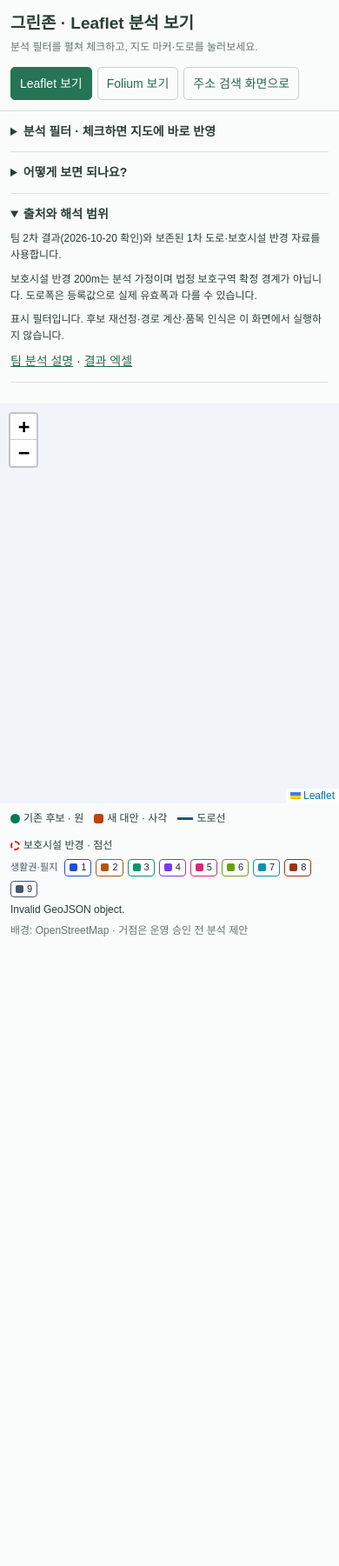
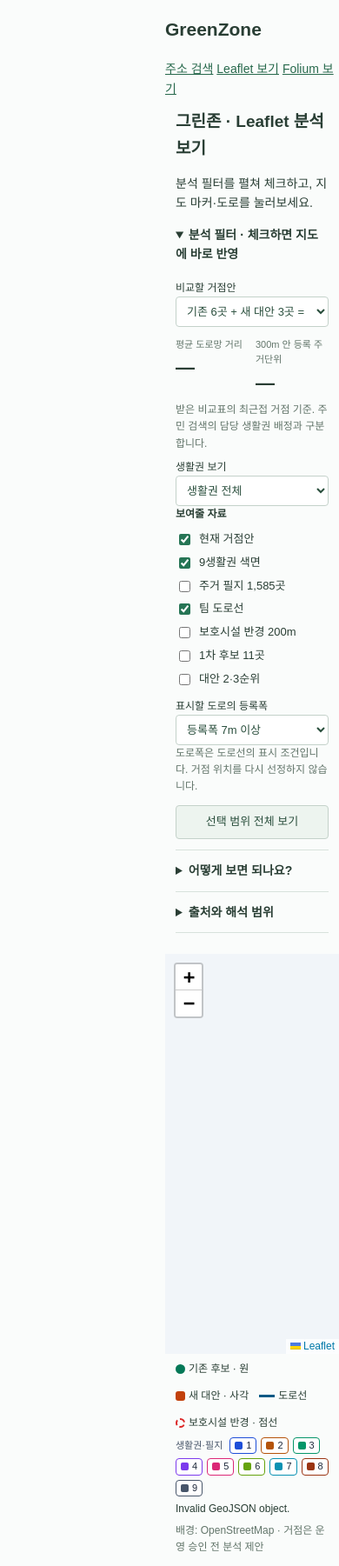
Before and after one commit to Han-think/greenzone_ai, a FastAPI app: page /analysis in a window 390 px wide, after a click on "분석 필터 · 체크하면 지도에 바로 반영". Shown: the whole page at 87% size. Before the commit the page ends 1077 px from the top, so only its background shows below. Run offline with FastAPI, Linux system fonts and the light colour scheme; parts of the project's set-up code (start-up, migrations or seed data) failed here and were passed over.

Commit message:
네비게이션 바 추가

```diff
--- a/static/analysis.css
+++ b/static/analysis.css
@@ -1,65 +1,361 @@
-* { box-sizing:border-box; }
-body { margin:0; font:14px/1.6 'Malgun Gothic',sans-serif; color:#293e34; background:#fafcfb; }
-header { padding:15px 20px; display:flex; align-items:center; justify-content:space-between; gap:12px; border-bottom:1px solid #d8e2dc; }
-h1 { font-size:21px; margin:0; }
-header p { margin:3px 0 0; font-size:12px; color:#62756a; }
-a { color:#27694c; }
-header a { flex-shrink:0; padding:7px 10px; border:1px solid #c4d2ca; border-radius:5px; text-decoration:none; }
-.report-nav { display:flex; flex-wrap:wrap; gap:6px; }
-.report-nav a[aria-current="page"] { background:#257455; border-color:#257455; color:white; }
-.analysis-layout { display:grid; grid-template-columns:330px minmax(0,1fr); min-height:calc(100vh - 88px); }
-aside { padding:16px; border-right:1px solid #d8e2dc; }
-details { margin-bottom:12px; border-bottom:1px solid #d8e2dc; padding-bottom:12px; }
-summary { cursor:pointer; font-weight:bold; }
-.filter-content { padding-top:10px; }
-.filter-content > label { display:block; margin-top:10px; font-size:12px; }
-select,button { width:100%; font:inherit; font-size:13px; padding:8px; border:1px solid #c4d2ca; border-radius:4px; background:white; color:#294e3c; }
-button { margin-top:12px; cursor:pointer; background:#edf4ef; }
-.metrics { display:grid; grid-template-columns:1fr 1fr; gap:8px; margin:12px 0 4px; }
-.metrics span { display:block; font-size:11px; color:#62756a; }
-.metrics strong { font-size:22px; font-variant-numeric:tabular-nums; }
-small { display:block; font-size:12px; color:#62756a; }
-fieldset { padding:6px 0 0; border:0; margin:10px 0; }
-legend { font-size:12px; font-weight:bold; padding:0; }
-fieldset label { display:flex; gap:7px; align-items:center; padding:3px 0; font-size:13px; }
-input { accent-color:#267555; }
-input:disabled + span { color:#8b9990; }
-.help-panel p,.source-panel p { font-size:12px; margin:8px 0; }
-.help-panel ol { padding-left:20px; font-size:12px; margin:8px 0; }
-.help-panel li { margin:4px 0; }
-main { min-width:0; position:relative; }
-#analysisMap { height:calc(100vh - 218px); min-height:420px; background:#f1f5f9; }
-#foliumMap { display:block; width:100%; height:calc(100vh - 218px); min-height:420px; border:0; background:#f1f5f9; }
-.folium-status { margin:5px 12px; font-size:12px; }
-.legend { display:flex; flex-wrap:wrap; gap:12px; padding:8px 12px 0; font-size:12px; }
-.legend span { display:inline-flex; align-items:center; gap:4px; }
-.legend i { width:11px; height:11px; border-radius:50%; background:#047857; }
-.legend .alternative { background:#c2410c; border-radius:3px; }
-.legend .road { background:#075985; width:18px; height:3px; border-radius:0; }
-.legend .protection { background:transparent; border:2px dashed #dc2626; }
-.zone-legend { display:flex; align-items:center; flex-wrap:wrap; gap:5px; padding:6px 12px 0; font-size:11px; }
-.zone-legend b { color:#475569; font-weight:normal; margin-right:3px; }
-.zone-legend span { display:inline-flex; align-items:center; gap:4px; background:white; border:1px solid; border-radius:4px; padding:0 5px; color:#1e293b; }
-.zone-legend i { width:9px; height:9px; border-radius:2px; }
-#analysisStatus { font-size:12px; margin:5px 12px; }
-#backgroundStatus { margin:0 12px 12px; }
-.leaflet-popup-content { line-height:1.6; overflow-wrap:anywhere; }
-.leaflet-popup-content p { margin:5px 0; }
-button:focus-visible,a:focus-visible,select:focus-visible,summary:focus-visible { outline:3px solid #91b9b0; }
-@media(max-width:760px) {
-    header { padding:12px; flex-wrap:wrap; }
-    h1 { font-size:19px; }
-    .analysis-layout { display:flex; flex-direction:column; }
-    aside { border-right:0; padding:12px; }
-    .filter-content { display:grid; grid-template-columns:1fr 1fr; gap:8px 12px; }
-    .filter-content > label { margin:0; align-self:center; }
-    .filter-content .metrics,.filter-content > small,.filter-content fieldset,.filter-content button { grid-column:1 / -1; }
-    fieldset { display:grid; grid-template-columns:1fr 1fr; gap:2px 8px; margin:0; }
-    #analysisMap,#foliumMap { height:460px; min-height:380px; }
+* {
+    box-sizing: border-box;
 }
-@media(max-width:390px) {
-    .filter-content { display:block; }
-    .filter-content > label { margin-top:8px; }
-    fieldset { display:block; }
+
+
+body {
+    margin: 0;
+    padding-left: 190px;
+    font: 14px/1.6 'Malgun Gothic', sans-serif;
+    color: #293e34;
+    background: #fafcfb;
 }
-@media(pointer:coarse) { fieldset label { min-height:40px; } select { font-size:16px; } }
+
+header {
+    padding: 15px 20px;
+    display: flex;
+    align-items: center;
+    justify-content: space-between;
+    gap: 12px;
+    border-bottom: 1px solid #d8e2dc;
+}
+
+h1 {
+    font-size: 21px;
+    margin: 0;
+}
+
+header p {
+    margin: 3px 0 0;
+    font-size: 12px;
+    color: #62756a;
+}
+
+a {
+    color: #27694c;
+}
+
+header a {
+    flex-shrink: 0;
+    padding: 7px 10px;
+    border: 1px solid #c4d2ca;
+    border-radius: 5px;
+    text-decoration: none;
+}
+
+.report-nav {
+    display: flex;
+    flex-wrap: wrap;
+    gap: 6px;
+}
+
+.report-nav a[aria-current="page"] {
+    background: #257455;
+    border-color: #257455;
+    color: white;
+}
+
+.analysis-layout {
+    display: grid;
+    grid-template-columns:330px minmax(0, 1fr);
+    min-height: calc(100vh - 88px);
+}
+
+aside {
+    padding: 16px;
+    border-right: 1px solid #d8e2dc;
+}
+
+details {
+    margin-bottom: 12px;
+    border-bottom: 1px solid #d8e2dc;
+    padding-bottom: 12px;
+}
+
+summary {
+    cursor: pointer;
+    font-weight: bold;
+}
+
+.filter-content {
+    padding-top: 10px;
+}
+
+.filter-content > label {
+    display: block;
+    margin-top: 10px;
+    font-size: 12px;
+}
+
+select, button {
+    width: 100%;
+    font: inherit;
+    font-size: 13px;
+    padding: 8px;
+    border: 1px solid #c4d2ca;
+    border-radius: 4px;
+    background: white;
+    color: #294e3c;
+}
+
+button {
+    margin-top: 12px;
+    cursor: pointer;
+    background: #edf4ef;
+}
+
+.metrics {
+    display: grid;
+    grid-template-columns:1fr 1fr;
+    gap: 8px;
+    margin: 12px 0 4px;
+}
+
+.metrics span {
+    display: block;
+    font-size: 11px;
+    color: #62756a;
+}
+
+.metrics strong {
+    font-size: 22px;
+    font-variant-numeric: tabular-nums;
+}
+
+small {
+    display: block;
+    font-size: 12px;
+    color: #62756a;
+}
+
+fieldset {
+    padding: 6px 0 0;
+    border: 0;
+    margin: 10px 0;
+}
+
+legend {
+    font-size: 12px;
+    font-weight: bold;
+    padding: 0;
+}
+
+fieldset label {
+    display: flex;
+    gap: 7px;
+    align-items: center;
+    padding: 3px 0;
+    font-size: 13px;
+}
+
+input {
+    accent-color: #267555;
+}
+
+input:disabled + span {
+    color: #8b9990;
+}
+
+.help-panel p, .source-panel p {
+    font-size: 12px;
+    margin: 8px 0;
+}
+
+.help-panel ol {
+    padding-left: 20px;
+    font-size: 12px;
+    margin: 8px 0;
+}
+
+.help-panel li {
+    margin: 4px 0;
+}
+
+main {
+    min-width: 0;
+    position: relative;
+}
+
+#analysisMap {
+    height: calc(100vh - 218px);
+    min-height: 420px;
+    background: #f1f5f9;
+}
+
+#foliumMap {
+    display: block;
+    width: 100%;
+    height: calc(100vh - 218px);
+    min-height: 420px;
+    border: 0;
+    background: #f1f5f9;
+}
+
+.folium-status {
+    margin: 5px 12px;
+    font-size: 12px;
+}
+
+.legend {
+    display: flex;
+    flex-wrap: wrap;
+    gap: 12px;
+    padding: 8px 12px 0;
+    font-size: 12px;
+}
+
+.legend span {
+    display: inline-flex;
+    align-items: center;
+    gap: 4px;
+}
+
+.legend i {
+    width: 11px;
+    height: 11px;
+    border-radius: 50%;
+    background: #047857;
+}
+
+.legend .alternative {
+    background: #c2410c;
+    border-radius: 3px;
+}
+
+.legend .road {
+    background: #075985;
+    width: 18px;
+    height: 3px;
+    border-radius: 0;
+}
+
+.legend .protection {
+    background: transparent;
+    border: 2px dashed #dc2626;
+}
+
+.zone-legend {
+    display: flex;
+    align-items: center;
+    flex-wrap: wrap;
+    gap: 5px;
+    padding: 6px 12px 0;
+    font-size: 11px;
+}
+
+.zone-legend b {
+    color: #475569;
+    font-weight: normal;
+    margin-right: 3px;
+}
+
+.zone-legend span {
+    display: inline-flex;
+    align-items: center;
+    gap: 4px;
+    background: white;
+    border: 1px solid;
+    border-radius: 4px;
+    padding: 0 5px;
+    color: #1e293b;
+}
+
+.zone-legend i {
+    width: 9px;
+    height: 9px;
+    border-radius: 2px;
+}
+
+#analysisStatus {
+    font-size: 12px;
+    margin: 5px 12px;
+}
+
+#backgroundStatus {
+    margin: 0 12px 12px;
+}
+
+.leaflet-popup-content {
+    line-height: 1.6;
+    overflow-wrap: anywhere;
+}
+
+.leaflet-popup-content p {
+    margin: 5px 0;
+}
+
+button:focus-visible, a:focus-visible, select:focus-visible, summary:focus-visible {
+    outline: 3px solid #91b9b0;
+}
+
+@media (max-width: 760px) {
+    header {
+        padding: 12px;
+        flex-wrap: wrap;
+    }
+
+    h1 {
+        font-size: 19px;
+    }
+
+    .analysis-layout {
+        display: flex;
+        flex-direction: column;
+    }
+
+    aside {
+        border-right: 0;
+        padding: 12px;
+    }
+
+    .filter-content {
+        display: grid;
+        grid-template-columns:1fr 1fr;
+        gap: 8px 12px;
+    }
+
+    .filter-content > label {
+        margin: 0;
+        align-self: center;
+    }
+
+    .filter-content .metrics, .filter-content > small, .filter-content fieldset, .filter-content button {
+        grid-column: 1 / -1;
+    }
+
+    fieldset {
+        display: grid;
+        grid-template-columns:1fr 1fr;
+        gap: 2px 8px;
+        margin: 0;
+    }
+
+    #analysisMap, #foliumMap {
+        height: 460px;
+        min-height: 380px;
+    }
+}
+
+@media (max-width: 390px) {
+    .filter-content {
+        display: block;
+    }
+
+    .filter-content > label {
+        margin-top: 8px;
+    }
+
+    fieldset {
+        display: block;
+    }
+}
+
+@media (pointer: coarse) {
+    fieldset label {
+        min-height: 40px;
+    }
+
+    select {
+        font-size: 16px;
+    }
+}
--- a/templates/analysis.html
+++ b/templates/analysis.html
@@ -6,20 +6,21 @@
     <title>그린존 · Leaflet 분석 보기</title>
     <!-- 팀이 받은 분석 HTML과 같은 Leaflet 버전. 지도 표시용이며 분석 알고리즘은 아니다. -->
     <link rel="stylesheet" href="https://unpkg.com/leaflet@1.9.4/dist/leaflet.css" integrity="sha256-p4NxAoJBhIIN+hmNHrzRCf9tD/miZyoHS5obTRR9BMY=" crossorigin="">
+    <link rel="stylesheet" href="/static/nav.css">
     <link rel="stylesheet" href="/static/analysis.css?v=20261021">
     <link rel="stylesheet" href="/static/analysis_map.css?v=20261021">
 </head>
 <body>
-    <header>
-        <div><h1>그린존 · Leaflet 분석 보기</h1><p>분석 필터를 펼쳐 체크하고, 지도 마커·도로를 눌러보세요.</p></div>
-        <nav class="report-nav" aria-label="지도 보기 선택">
-            <a href="/analysis" aria-current="page">Leaflet 보기</a>
-            <a href="/analysis/folium">Folium 보기</a>
-            <a href="/">주소 검색 화면으로</a>
-        </nav>
-    </header>
+    <nav class="app-nav" aria-label="메인메뉴">
+        <h2>GreenZone</h2>
+        <a class="nav-btn active" href="/">주소 검색</a>
+        <a class="nav-btn" href="/analysis">Leaflet 보기</a>
+        <a class="nav-btn" href="/analysis/folium">Folium 보기</a>
+    </nav>
+
     <div class="analysis-layout">
         <aside>
+            <h1>그린존 · Leaflet 분석 보기</h1><p>분석 필터를 펼쳐 체크하고, 지도 마커·도로를 눌러보세요.</p>
             <details class="filter-panel" open>
                 <summary>분석 필터 · 체크하면 지도에 바로 반영</summary>
                 <div class="filter-content">
```
Also changed, not shown: static/script.js (+9 -0 lines), static/style.css (+8 -1 lines), templates/analysis_folium.html (+11 -10 lines), templates/index.html (+18 -10 lines).
